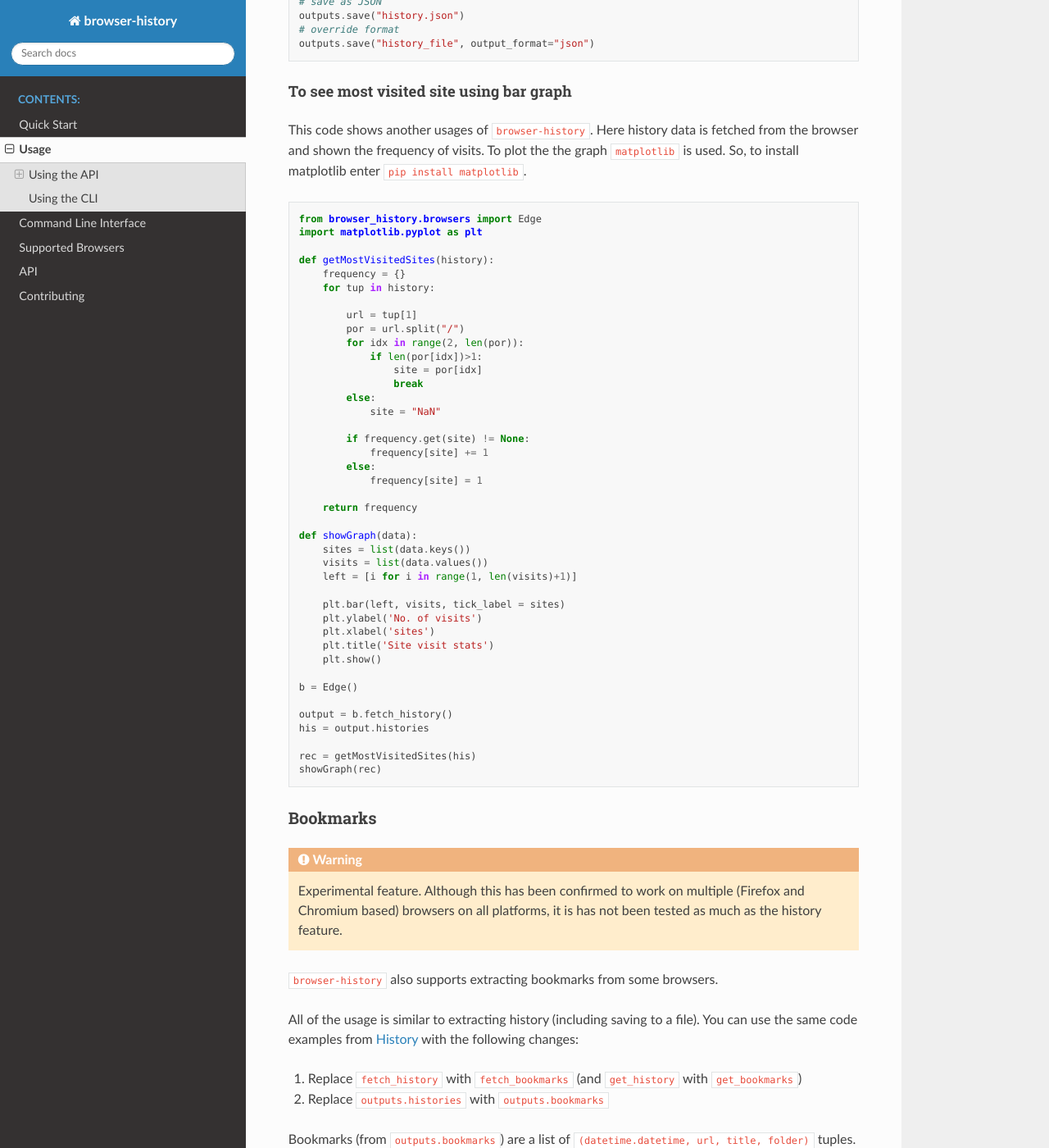
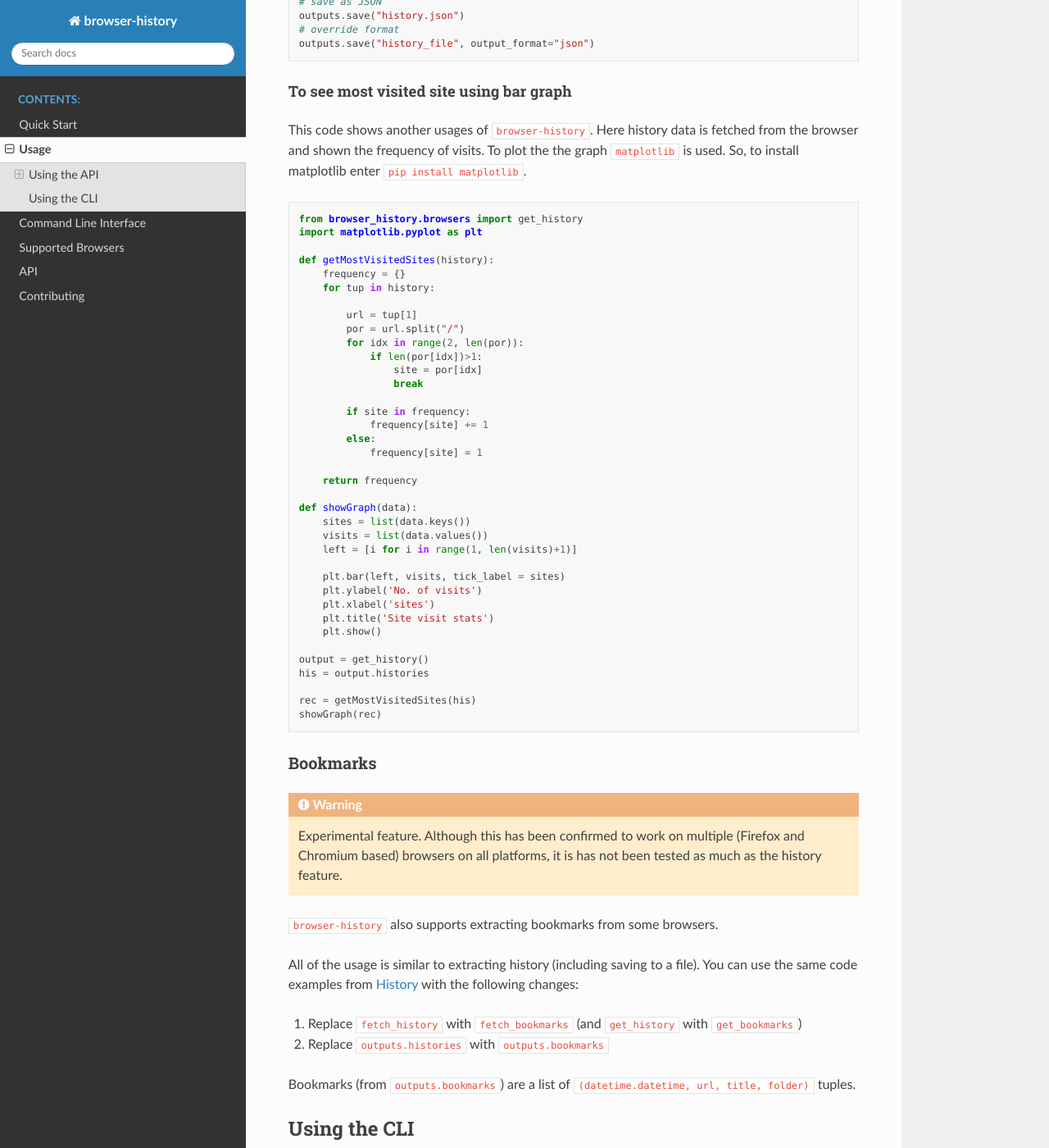
Before and after one commit to browser-history/browser-history, a Sphinx documentation site: the page built from docs/usage.rst, in a window 1280 px wide and 1400 px high, scrolled down 2260 px. Shown: the whole window at 82% size. Built offline with Sphinx 7.4.7 and the Read the Docs theme 2.0.0, drawn with Linux system fonts in a browser that asks for light colours.

Commit message:
updated another usages example for all browsers

```diff
--- a/docs/usage.rst
+++ b/docs/usage.rst
@@ -121,7 +121,7 @@ To plot the the graph ``matplotlib`` is used. So, to install matplotlib enter ``
 
 ::
 
-    from browser_history.browsers import Edge
+    from browser_history.browsers import get_history
     import matplotlib.pyplot as plt
 
     def getMostVisitedSites(history):
@@ -134,10 +134,8 @@ To plot the the graph ``matplotlib`` is used. So, to install matplotlib enter ``
                 if len(por[idx])>1:
                     site = por[idx]
                     break
-            else:
-                site = "NaN"
 
-            if frequency.get(site) != None:
+            if site in frequency:
                 frequency[site] += 1
             else:
                 frequency[site] = 1
@@ -155,9 +153,7 @@ To plot the the graph ``matplotlib`` is used. So, to install matplotlib enter ``
         plt.title('Site visit stats')
         plt.show()
 
-    b = Edge()
-
-    output = b.fetch_history()
+    output = get_history()
     his = output.histories
 
     rec = getMostVisitedSites(his)
```
